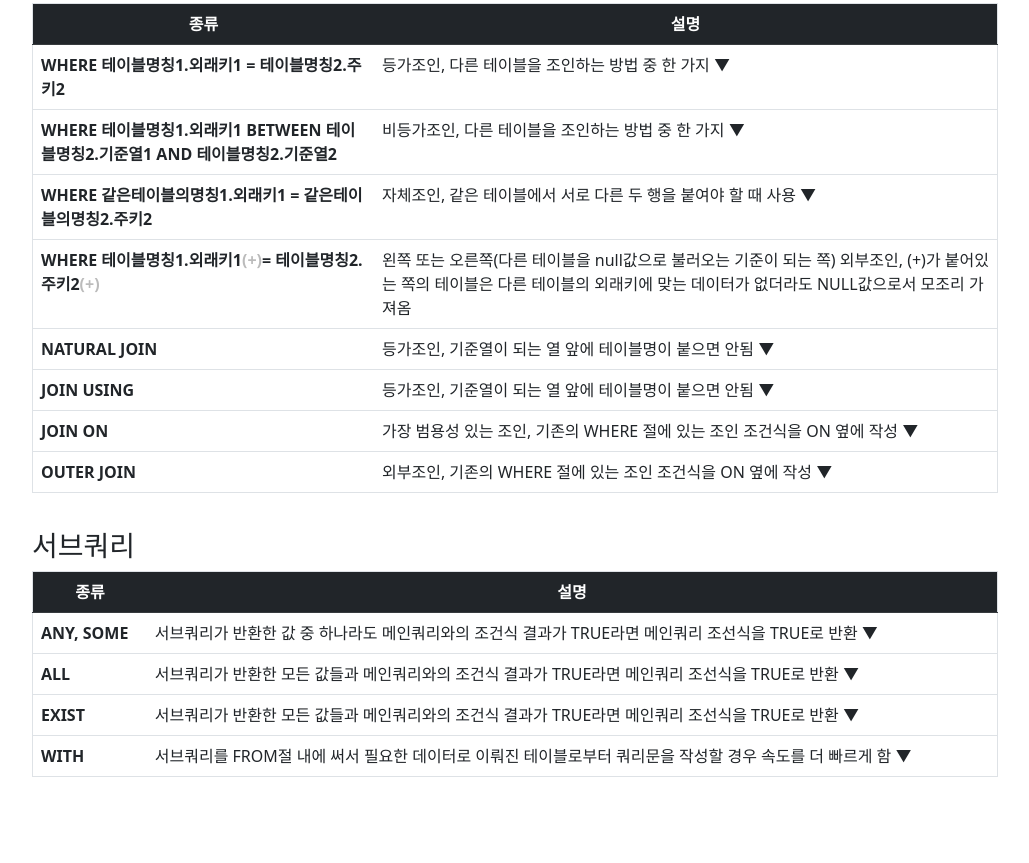
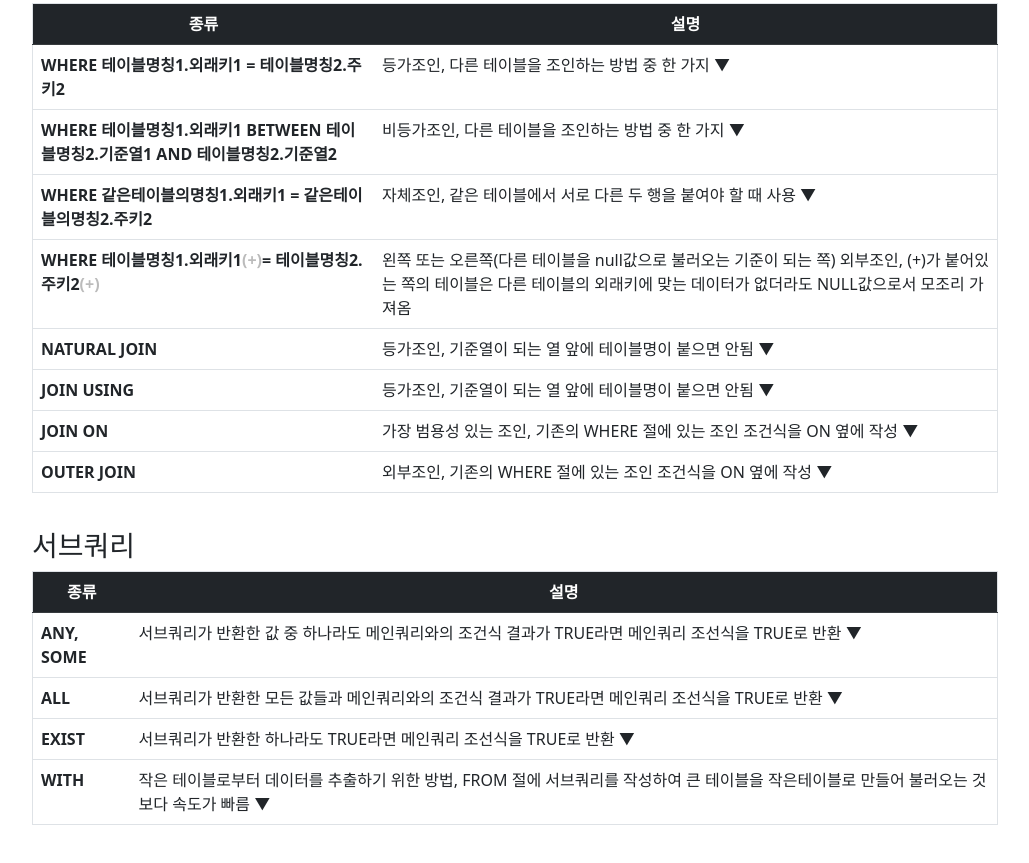
Before and after one commit to gidul0491/WPG.github.io, a plain HTML site: page sql.html in a window 1280 px wide. Shown: the part 4701-5564 px from the top of the page, without its empty margins (218-1247 px from the left). Before the commit the page ends 5542 px from the top, so only its background shows below. Drawn offline with Linux system fonts and the light colour scheme.

Commit message:
Add files via upload
SQL

```diff
--- a/sql.html
+++ b/sql.html
@@ -992,7 +992,7 @@
                 <td>
                     <details>
                         <summary>
-                            서브쿼리가 반환한 모든 값들과 메인쿼리와의 조건식 결과가 TRUE라면 메인쿼리 조선식을 TRUE로 반환
+                            서브쿼리가 반환한 하나라도 TRUE라면 메인쿼리 조선식을 TRUE로 반환
                         </summary>
                         <span>
                             <ul class="list-unstyled">
@@ -1011,7 +1011,7 @@
                 <td>
                     <details>
                         <summary>
-                            서브쿼리를 FROM절 내에 써서 필요한 데이터로 이뤄진 테이블로부터 쿼리문을 작성할 경우 속도를 더 빠르게 함
+                            작은 테이블로부터 데이터를 추출하기 위한 방법, FROM 절에 서브쿼리를 작성하여 큰 테이블을 작은테이블로 만들어 불러오는 것보다 속도가 빠름
                         </summary>
                         <span>
                             <ul class="list-unstyled">
```
